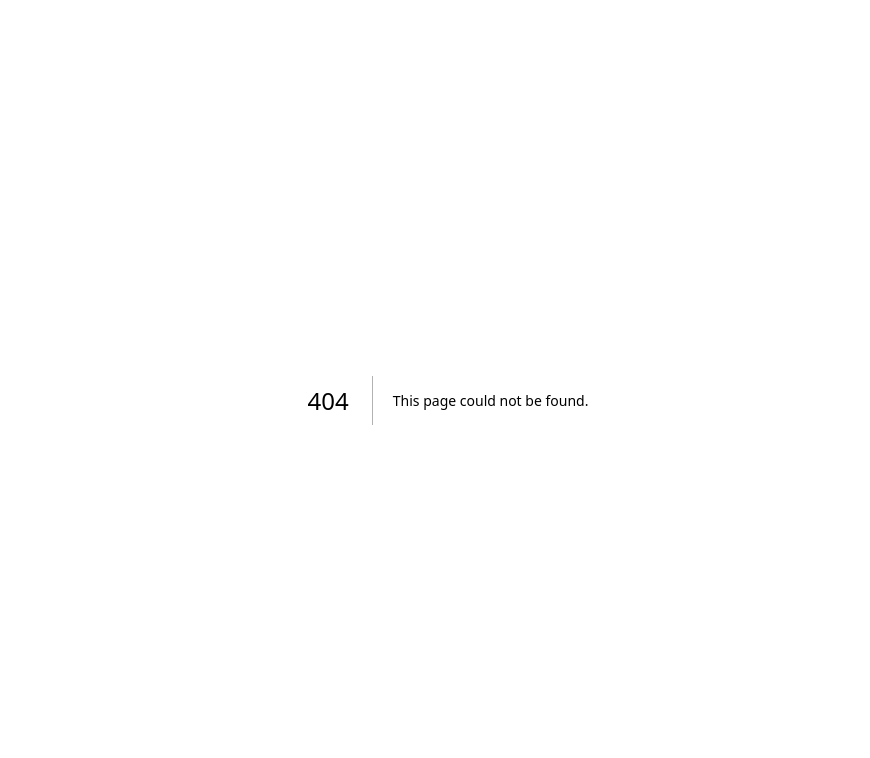
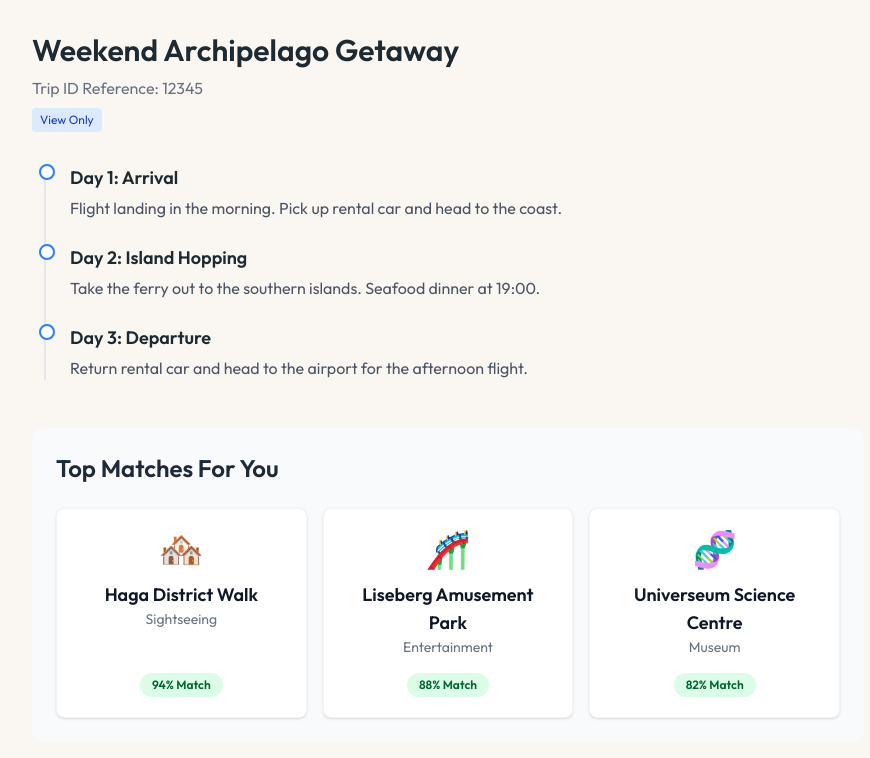
Before and after one commit to shaneak03/TriPals, a Next.js app: page /shared/12345 in a window 1280 px wide. Before the commit this address had no page. Shown: the top 758 px of the page, without its empty margins (192-1062 px from the left). Built offline with nearby package versions, Linux system fonts and the light colour scheme.

Commit message:
Initialise social

```diff
--- /dev/null
+++ b/src/app/connect/page.tsx
@@ -0,0 +1,88 @@
+"use client"; // This tells Next.js this is an interactive client-side component
+
+import React, { useState } from 'react';
+
+// Options for the user to choose from
+const INTEREST_TAGS = [
+  "Museums", "Nightlife", "Nature", "Foodie", "Hiking", "Photography", "Historical Sites"
+];
+
+export default function ConnectPage() {
+  // React State to keep track of what the user clicks
+  const [selectedInterests, setSelectedInterests] = useState<string[]>([]);
+  const [isSearching, setIsSearching] = useState(false);
+  const [matchFound, setMatchFound] = useState(false);
+
+  // Function to add or remove an interest when a tag is clicked
+  const toggleInterest = (interest: string) => {
+    setSelectedInterests((prev) =>
+      prev.includes(interest)
+        ? prev.filter((i) => i !== interest)
+        : [...prev, interest]
+    );
+  };
+
+  // Function to simulate the Python ML matching delay
+  const handleFindMatches = () => {
+    setIsSearching(true);
+
+    // Simulates waiting for the matching algorithm to process
+    setTimeout(() => {
+      setIsSearching(false);
+      setMatchFound(true);
+    }, 2000);
+  };
+
+  return (
+    <div className="max-w-2xl mx-auto p-8 font-sans mt-10">
+      <h1 className="text-3xl font-bold mb-2">Find Travel Pals</h1>
+      <p className="text-gray-500 mb-8">Connect with travelers who share your vibe.</p>
+
+      {!matchFound ? (
+        <div className="bg-white p-8 rounded-xl shadow-sm border border-gray-200">
+          <h2 className="text-xl font-semibold mb-4">What are your trip goals?</h2>
+
+          {/* Interest Tags */}
+          <div className="flex flex-wrap gap-3 mb-8">
+            {INTEREST_TAGS.map((interest) => (
+              <button
+                key={interest}
+                onClick={() => toggleInterest(interest)}
+                className={`px-4 py-2 rounded-full border font-medium transition-colors ${
+                  selectedInterests.includes(interest)
+                    ? 'bg-blue-600 text-white border-blue-600'
+                    : 'bg-gray-50 text-gray-700 border-gray-300 hover:border-blue-400'
+                }`}
+              >
+                {interest}
+              </button>
+            ))}
+          </div>
+
+          <button
+            onClick={handleFindMatches}
+            disabled={selectedInterests.length === 0 || isSearching}
+            className="w-full bg-black text-white font-bold py-3 rounded-lg disabled:opacity-30 transition-opacity"
+          >
+            {isSearching ? 'Calculating Compatibility...' : 'Find Matches'}
+          </button>
+        </div>
+      ) : (
+        // The Success UI after a match is found
+        <div className="bg-green-50 p-8 rounded-xl border border-green-200 text-center animate-pulse duration-1000">
+          <div className="text-5xl mb-4">👋</div>
+          <h2 className="text-2xl font-bold text-green-900 mb-2">Match Found!</h2>
+          <p className="text-green-800 mb-6">
+            We found another student heading to Gothenburg with a 92% compatibility score in {selectedInterests.join(", ")}!
+          </p>
+          <button
+            onClick={() => setMatchFound(false)}
+            className="bg-green-700 text-white px-8 py-3 rounded-lg font-semibold hover:bg-green-800"
+          >
+            Say Hello & Start Planning
+          </button>
+        </div>
+      )}
+    </div>
+  );
+}
--- /dev/null
+++ b/src/app/shared/[tripId]/page.tsx
@@ -0,0 +1,60 @@
+import React from 'react';
+import RecommendationsList from '@/components/RecommendationsList';
+
+// 1. Simulated database fetch function
+async function getTripData(tripId: string) {
+  // Simulates a quick network delay
+  await new Promise((resolve) => setTimeout(resolve, 800));
+
+  if (tripId === '12345') {
+    return {
+      id: tripId,
+      title: "Weekend Archipelago Getaway",
+      days: [
+        { dayNumber: 1, title: "Arrival", description: "Flight landing in the morning. Pick up rental car and head to the coast." },
+        { dayNumber: 2, title: "Island Hopping", description: "Take the ferry out to the southern islands. Seafood dinner at 19:00." },
+        { dayNumber: 3, title: "Departure", description: "Return rental car and head to the airport for the afternoon flight." }
+      ]
+    };
+  }
+
+  return null;
+}
+
+// 2. Make the component async to support server-side fetching
+export default async function SharedTripPage({ params }: { params: { tripId: string } }) {
+  const tripId = params.tripId;
+
+  // 3. Fetch the data directly on the server before sending HTML to the browser
+  const tripData = await getTripData(tripId);
+
+  if (!tripData) {
+    return <div className="p-8 text-center text-red-500 font-bold">Trip not found.</div>;
+  }
+
+  return (
+    <div className="p-8 max-w-4xl mx-auto font-sans">
+      <header className="mb-8">
+        <h1 className="text-3xl font-bold mb-2">{tripData.title}</h1>
+        <p className="text-gray-500">Trip ID Reference: {tripData.id}</p>
+        <span className="inline-block bg-blue-100 text-blue-800 text-xs px-2 py-1 rounded mt-2">
+          View Only
+        </span>
+      </header>
+
+      {/* 4. Dynamically map over the fetched data array */}
+      <div className="space-y-6 border-l-2 border-gray-200 ml-3 pl-6 mb-12">
+        {tripData.days.map((day) => (
+          <div key={day.dayNumber} className="relative">
+            <div className="absolute -left-[31px] bg-white border-2 border-blue-500 w-4 h-4 rounded-full"></div>
+            <h3 className="font-semibold text-lg">Day {day.dayNumber}: {day.title}</h3>
+            <p className="text-gray-600 mt-1">{day.description}</p>
+          </div>
+        ))}
+      </div>
+
+      {/* 5. Render the recommendations component here */}
+      <RecommendationsList />
+    </div>
+  );
+}
--- /dev/null
+++ b/src/components/RecommendationsList.tsx
@@ -0,0 +1,27 @@
+import React from 'react';
+
+const mockRecommendations = [
+  { id: 1, name: "Haga District Walk", category: "Sightseeing", matchScore: 94, icon: "🏘️" },
+  { id: 2, name: "Liseberg Amusement Park", category: "Entertainment", matchScore: 88, icon: "🎢" },
+  { id: 3, name: "Universeum Science Centre", category: "Museum", matchScore: 82, icon: "🧬" }
+];
+
+export default function RecommendationsList() {
+  return (
+    <div className="p-6 bg-gray-50 rounded-xl mt-8">
+      <h2 className="text-2xl font-bold mb-6 text-gray-800">Top Matches For You</h2>
+      <div className="grid grid-cols-1 md:grid-cols-3 gap-4">
+        {mockRecommendations.map((item) => (
+          <div key={item.id} className="bg-white p-5 rounded-lg shadow-sm border border-gray-100 flex flex-col items-center text-center">
+            <div className="text-4xl mb-3">{item.icon}</div>
+            <h3 className="font-semibold text-lg text-gray-900">{item.name}</h3>
+            <p className="text-sm text-gray-500 mb-4">{item.category}</p>
+            <div className="mt-auto bg-green-100 text-green-800 text-xs font-bold px-3 py-1 rounded-full">
+              {item.matchScore}% Match
+            </div>
+          </div>
+        ))}
+      </div>
+    </div>
+  );
+}
```
